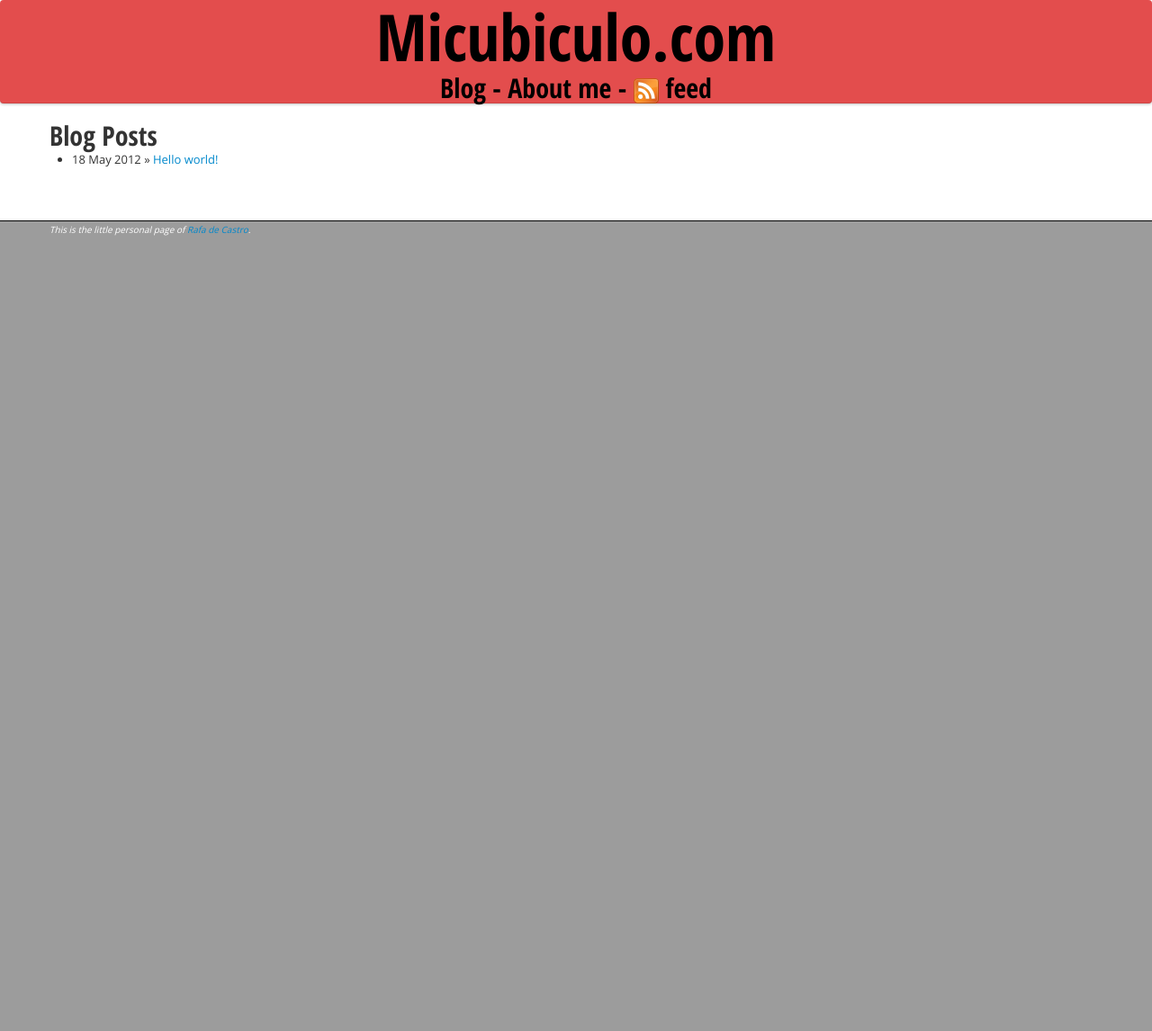
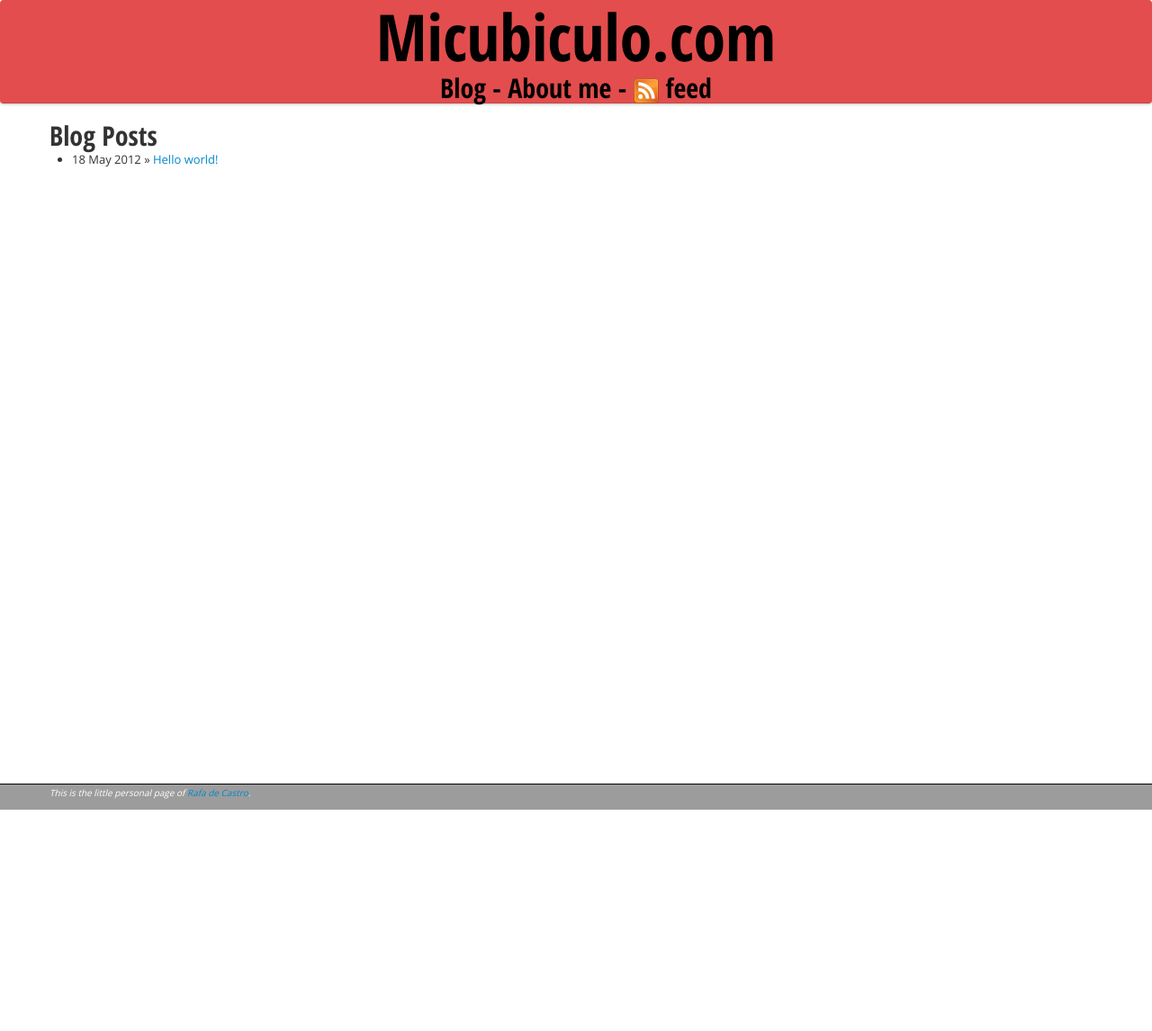
Before and after one commit to rafadc/rafadc.github.com, a Jekyll site: the page built from index.html, in a window 1280 px wide. Shown: the whole page at 90% size. Built offline with Jekyll 4.4.1, drawn with Linux system fonts in a browser that asks for light colours; the list of posts is cut into pages by our own code; after the commit the page ends 900 px from its top, so only the background shows below that.

Commit message:
Positioned the footer correctly

```diff
--- a/_layouts/default.html
+++ b/_layouts/default.html
@@ -22,12 +22,12 @@
     {{ content }}
   </div>
 
-  <div class="footer">
+  <footer>
     <div class="container">
       <i>
         This is the little personal page of <a href="/aboutme.html">Rafa de Castro</a>.
       </i>
     </div>
-  </div>
+  </footer>
 </body>
 </html>
--- a/css/style.css
+++ b/css/style.css
@@ -35,10 +35,12 @@
   text-align: center;
 }
 
-.footer {
+footer {
   margin-top: 50px;
+  padding-bottom: 10px;
+  position: absolute;
+  bottom: 0px;
   width: 100%;
-  height: 100%;
   background-color: #9C9C9C;
   color: white;
   font-size: 10px;
```
